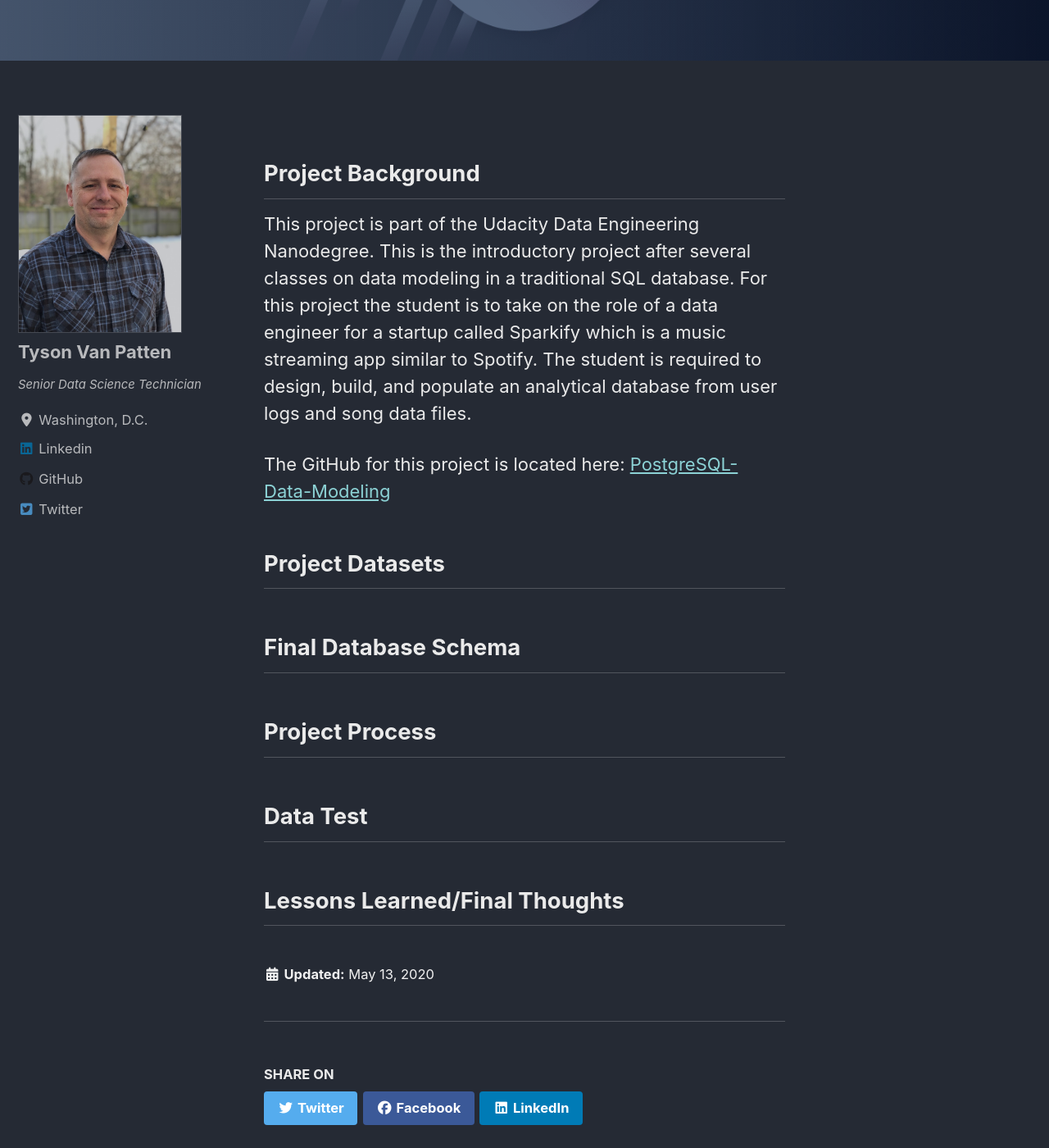
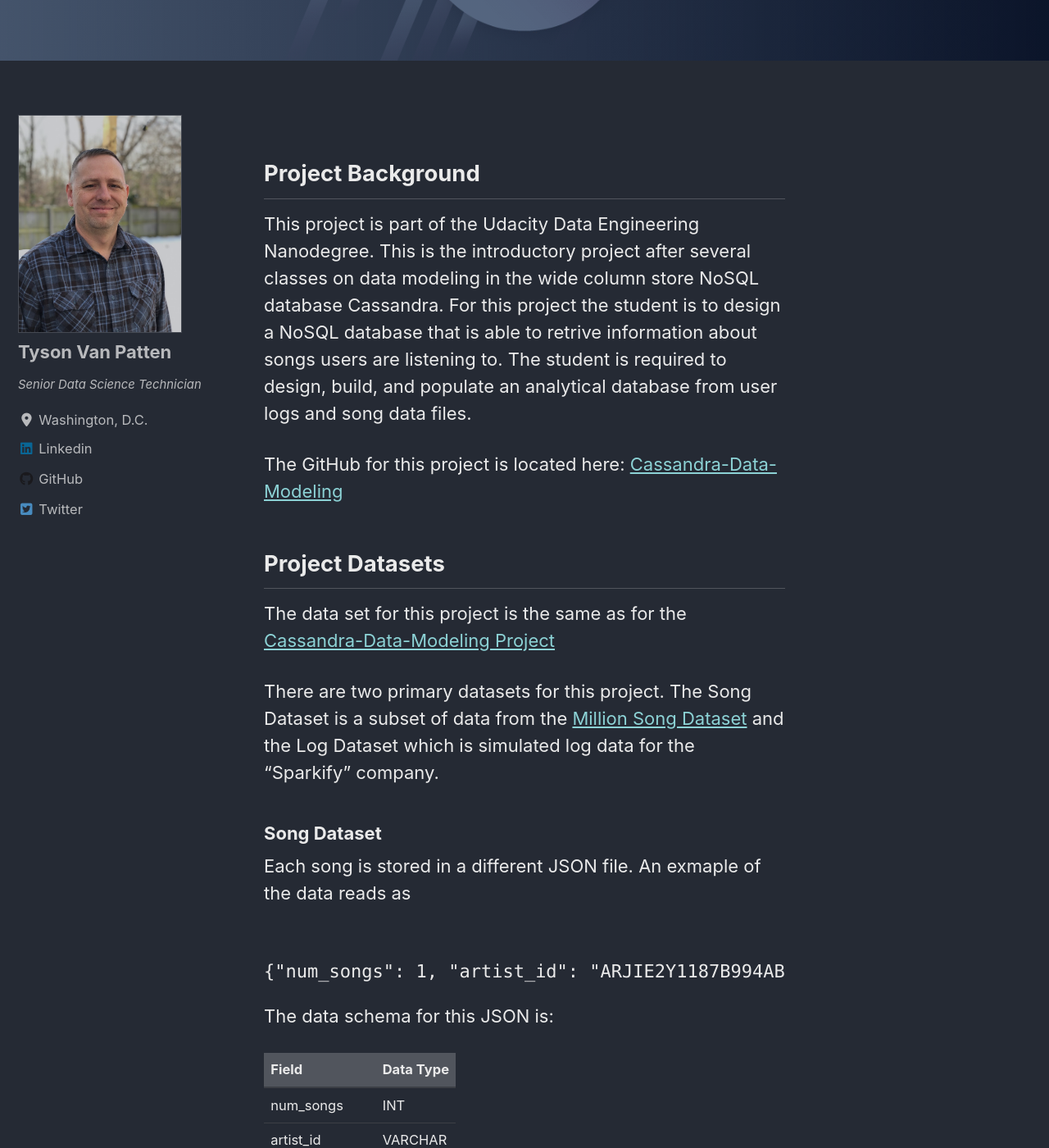
Before and after one commit to tvanpat/tvanpat, a Jekyll site: the page built from _portfolio/data_model_cassandra.md, in a window 1280 px wide and 1400 px high, scrolled down 346 px. Shown: the whole window at 82% size. Built offline with Jekyll 4.4.1, drawn with Linux system fonts in a browser that asks for light colours; cached includes are drawn as plain includes; nearby versions of some CDN libraries; comment, search, counter and statistics services are not loaded; some of the changed text lies outside the part shown.

Commit message:
Cassandra project changes

```diff
--- a/_portfolio/data_model_cassandra.md
+++ b/_portfolio/data_model_cassandra.md
@@ -8,12 +8,67 @@
 ---
 
 <h2> Project Background </h2>
-This project is part of the Udacity Data Engineering Nanodegree.  This is the introductory project after several classes on data modeling in a traditional SQL database.  For this project the student is to take on the role of a data engineer for a startup called Sparkify which is a music streaming app similar to Spotify.  The student is required to design, build, and populate an analytical database from user logs and song data files.
+This project is part of the Udacity Data Engineering Nanodegree.  This is the introductory project after several classes on data modeling in the wide column store NoSQL database Cassandra.  For this project the student is to design a NoSQL database that is able to retrive information about songs users are listening to.  The student is required to design, build, and populate an analytical database from user logs and song data files.
 
-The GitHub for this project is located here: [PostgreSQL-Data-Modeling](https://github.com/tvanpat/data-modeling-with-apache-cassandra)
+The GitHub for this project is located here: [Cassandra-Data-Modeling](https://github.com/tvanpat/data-modeling-with-apache-cassandra)
 
 <h2> Project Datasets </h2>
+The data set for this project is the same as for the [Cassandra-Data-Modeling Project](https://www.descriptdata.com/portfolio/data_model_postgresql/)
 
+There are two primary datasets for this project.  The Song Dataset is a subset of data from the [Million Song Dataset](http://millionsongdataset.com/) and the Log Dataset which is simulated log data for the "Sparkify" company.
+
+
+<h3> Song Dataset</h3>
+Each song is stored in a different JSON file.  An exmaple of the data reads as
+<pre><code>
+{"num_songs": 1, "artist_id": "ARJIE2Y1187B994AB7", "artist_latitude": null, "artist_longitude": null, "artist_location": "", "artist_name": "Line Renaud", "song_id": "SOUPIRU12A6D4FA1E1", "title": "Der Kleine Dompfaff", "duration": 152.92036, "year": 0}
+</code></pre>
+
+The data schema for this JSON is:
+
+| Field           | Data Type          |
+ |-------------  | -------------         |
+| num_songs            | INT                   |
+| artist_id   | VARCHAR                   |
+| artist_latitude  | REAL                 |
+| artist_longitude            | REAL                    |
+| artist_location   | VARCHAR                   |
+| artist_name  | VARCHAR                 |
+| song_id  | VARCHAR                 |
+| title            | VARCHAR                    |
+| duration   | NUMERIC                   |
+| year  | INT                |
+
+<h3> Log Dataset</h3>
+In the Log Dataset each file contains one day's worth of user logs.  This log information is stored in a JSON Line format.  In a JSON line file each line is a valid JSON object; however, this means the actual file itself cannot be treated as a JSON file.  To avoid errors while reading this file into Python it is recommend to use pandas with the following format:
+
+>df = pd.read_json('<filename>.json', lines=True)
+
+A sample of this log data in a dataframe is shown below:
+<img src="/images/port/data_model/log-data_example.png" alt="Log File Example">
+
+The data schema for the log dataset is:
+
+| Field           | Data Type          |
+ |-------------  | -------------         |
+| artist            | VARCHAR                   |
+| auth   | VARCHAR                   |
+| firstName  | VARCHAR                 |
+| gender            | VARCHAR                    |
+| itemInSession   | INT                   |
+| lastName   | VARCHAR                  |
+| length  | REAL                 |
+| level  | VARCHAR                 |
+| location            | VARCHAR                    |
+| method   | VARCHAR                   |
+| page  | VARCHAR                |
+| registration  | NUMERIC                |
+| sessionId  | INT                |
+| song  |  VARHCHAR                |
+| status  | INT                |
+| ts  | TIMESTAMP                |
+| userAgent  | VARCHAR                |
+| userId  | INT                |
 
 
 <h2> Final Database Schema </h2>
```
